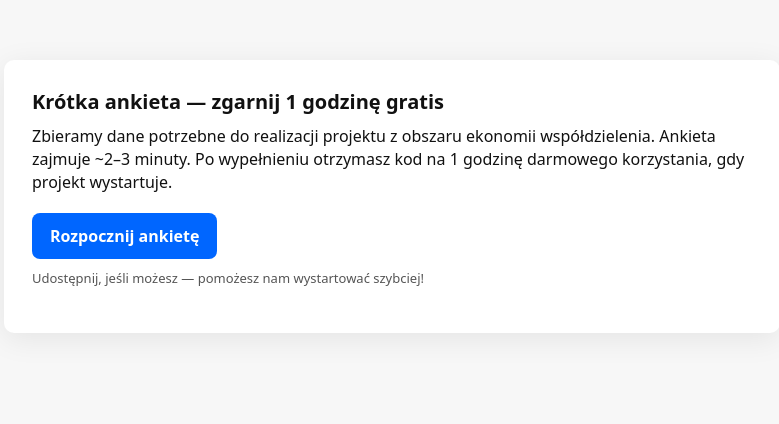
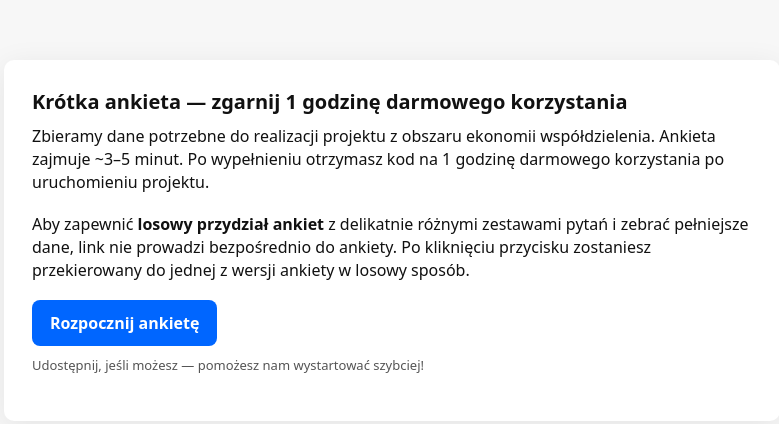
Before and after one commit to go-est/GdanskAnkieta, a plain HTML site: page index.html in a window 1280 px wide. Shown: the whole page, without its empty margins (248-1027 px from the left). Drawn offline with Linux system fonts and the light colour scheme.

Commit message:
Update index.html

```diff
--- a/index.html
+++ b/index.html
@@ -3,11 +3,11 @@
 <head>
   <meta charset="utf-8" />
   <meta name="viewport" content="width=device-width,initial-scale=1" />
-  <title>Krótka ankieta — weź udział i zgarnij 1h gratis</title>
+  <title>Krótka ankieta — weź udział i zgarnij 1h darmowego korzystania</title>
 
   <!-- Open Graph tags (podgląd FB) -->
-  <meta property="og:title" content="Weź udział w krótkiej ankiecie — zgarnij 1h gratis" />
-  <meta property="og:description" content="Pomóż nam zebrać dane do projektu ekonomii współdzielenia. Ankieta zajmuje ~2-3 min. Kod na 1h darmowego korzystania w nagrodę." />
+  <meta property="og:title" content="Weź udział w krótkiej ankiecie — zgarnij 1h darmowego korzystania" />
+  <meta property="og:description" content="Pomóż nam zebrać dane do projektu ekonomii współdzielenia. Ankieta zajmuje ~3-5 min. Po wypełnieniu otrzymasz kod na 1 godzinę darmowego korzystania po uruchomieniu projektu." />
   <meta property="og:type" content="website" />
   <meta property="og:url" content="https://EST.github.io/EST/" />
 
@@ -22,8 +22,10 @@
 </head>
 <body>
   <div class="wrap">
-    <h1>Krótka ankieta — zgarnij 1 godzinę gratis</h1>
-    <p>Zbieramy dane potrzebne do realizacji projektu z obszaru ekonomii współdzielenia. Ankieta zajmuje ~2–3 minuty. Po wypełnieniu otrzymasz kod na 1 godzinę darmowego korzystania, gdy projekt wystartuje.</p>
+    <h1>Krótka ankieta — zgarnij 1 godzinę darmowego korzystania</h1>
+    <p>Zbieramy dane potrzebne do realizacji projektu z obszaru ekonomii współdzielenia. Ankieta zajmuje ~3–5 minut. Po wypełnieniu otrzymasz kod na 1 godzinę darmowego korzystania po uruchomieniu projektu.</p>
+
+    <p>Aby zapewnić <strong>losowy przydział ankiet</strong> z delikatnie różnymi zestawami pytań i zebrać pełniejsze dane, link nie prowadzi bezpośrednio do ankiety. Po kliknięciu przycisku zostaniesz przekierowany do jednej z wersji ankiety w losowy sposób.</p>
 
     <!-- START button - losuje jedną z trzech ankiet po kliknięciu -->
     <a id="startBtn" class="btn" href="#">Rozpocznij ankietę</a>
@@ -34,9 +36,9 @@
   <script>
     // Tutaj wstaw później bezpośrednie linki do swoich 3 ankiet Google Forms
     const surveys = [
-    "https://forms.gle/xh4WRJVTpPAdn4gr5",
-    "https://forms.gle/vSY8mPPamWnbJJDX8",
-    "https://forms.gle/eTsUSBDDhfnWY4v49"
+      "https://forms.gle/xh4WRJVTpPAdn4gr5",
+      "https://forms.gle/vSY8mPPamWnbJJDX8",
+      "https://forms.gle/eTsUSBDDhfnWY4v49"
     ];
 
     document.getElementById('startBtn').addEventListener('click', function (e) {
```
